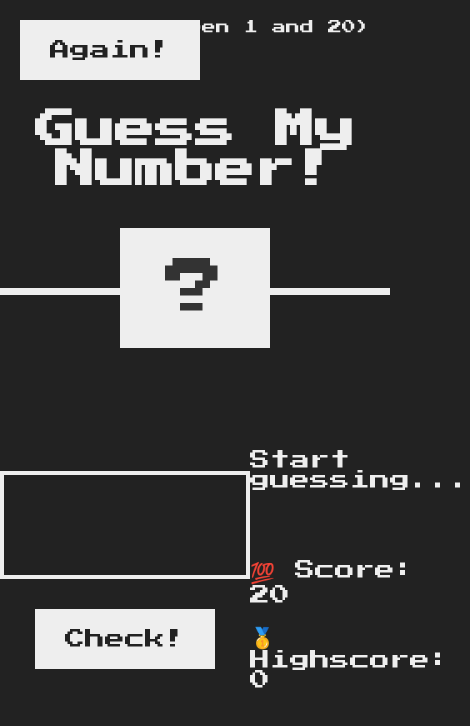
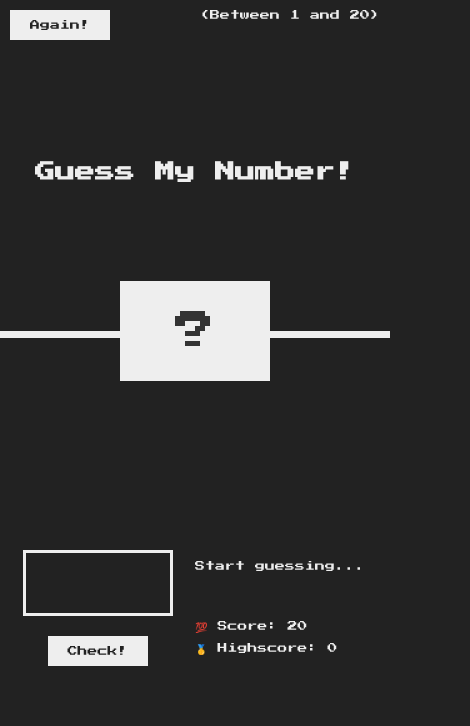
Before and after one commit to Nithish09102002/portfolio_projects, a plain HTML site: page Guess-My-Number/index.html in a window 390 px wide. Shown: the whole page, 470 px wide, since content can reach past the window. Drawn offline with Linux system fonts and the light colour scheme.

Commit message:
Update style.css

```diff
--- a/Guess-My-Number/style.css
+++ b/Guess-My-Number/style.css
@@ -117,3 +117,68 @@ h1 {
 .label-score {
   margin-bottom: 2rem;
 }
+
+@media only screen and (max-width: 768px) {
+  body {
+    overflow: hidden;
+  }
+
+  main {
+    height: 64vh;
+  }
+
+  header {
+    height: 40vh;
+  }
+
+  .left {
+    width: 25rem;
+  }
+
+  .right {
+    width: 25rem;
+    font-size: 1rem;
+  }
+
+  h1 {
+    font-size: 2rem;
+  }
+
+  .number {
+    font-size: 4rem;
+  }
+
+  .between {
+    font-size: 1rem;
+    top: 1rem;
+    right: 1rem;
+  }
+
+  .again {
+    position: absolute;
+    top: 1rem;
+    left: 1rem;
+  }
+
+  .guess {
+    border: 3px solid #eee;
+    font-size: 2rem;
+    padding: 2rem;
+    width: 15rem;
+    margin-bottom: 2rem;
+  }
+
+  .btn {
+    font-size: 1rem;
+    padding: 1rem 2rem;
+  }
+
+  .message {
+    margin-bottom: 5rem;
+    height: 1rem;
+  }
+
+  .label-score {
+    margin-bottom: 1rem;
+  }
+}
```
